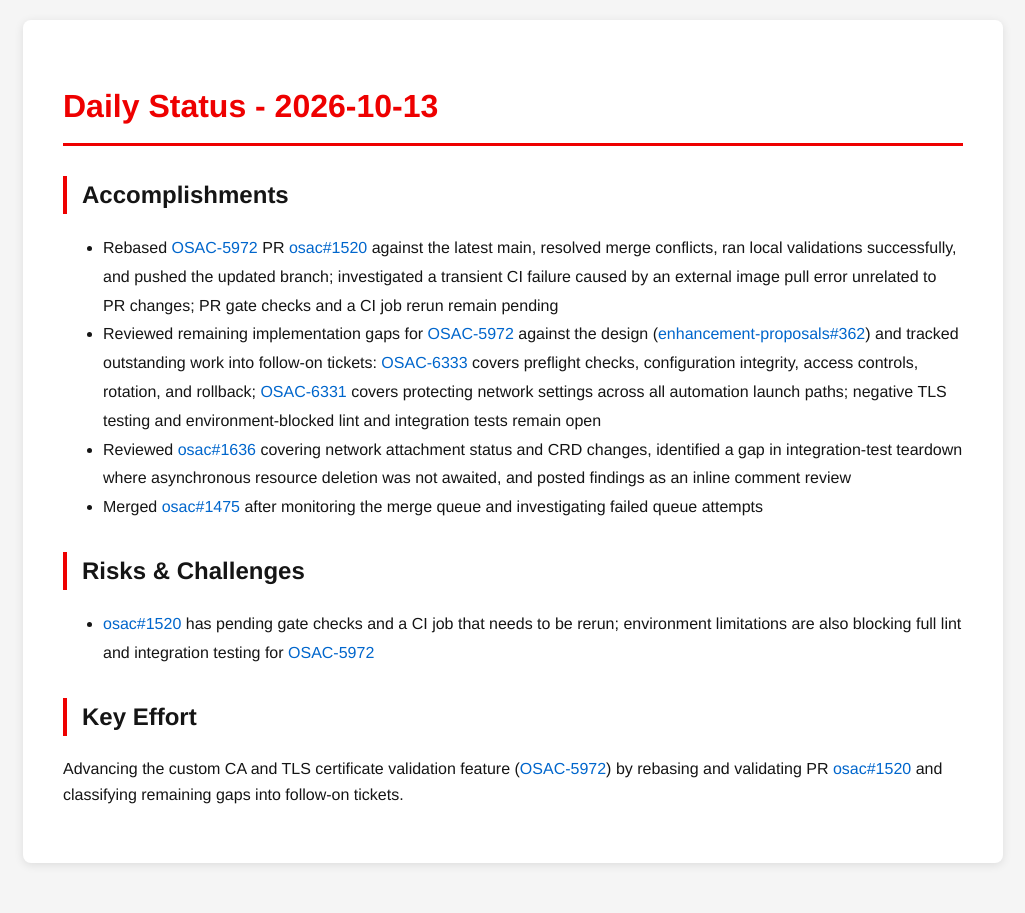
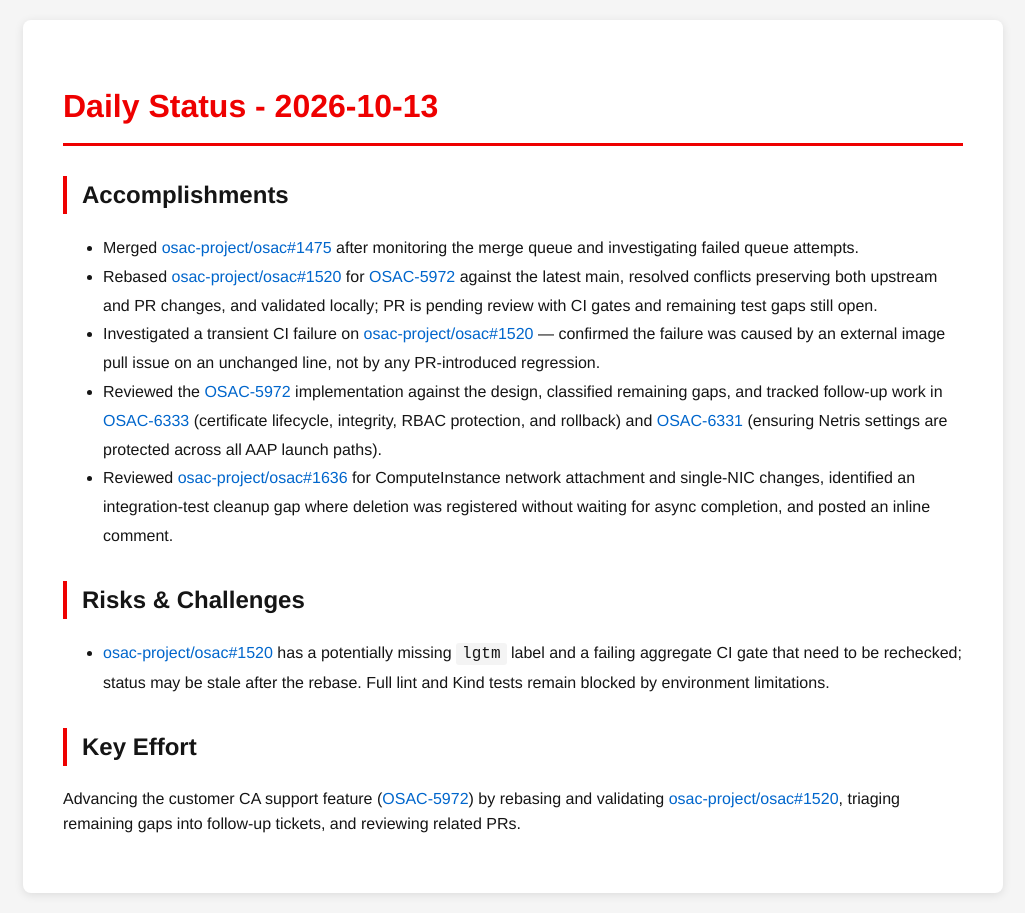
Before and after one commit to tzvatot/daily-status, a Jekyll site: the page built from 2026-10-13.md, in a window 1280 px wide. Shown: the whole page, without its empty margins (127-1152 px from the left). Built offline with Jekyll 4.4.1, drawn with Linux system fonts in a browser that asks for light colours.

Commit message:
Daily status update - 2026-10-13

```diff
--- a/2026-10-13.md
+++ b/2026-10-13.md
@@ -7,13 +7,14 @@ date: 2026-10-13
 # Daily Status - 2026-10-13
 
 ## Accomplishments
-- Rebased [OSAC-5972](https://redhat.atlassian.net/browse/OSAC-5972) PR [osac#1520](https://github.com/osac-project/osac/pull/1520) against the latest main, resolved merge conflicts, ran local validations successfully, and pushed the updated branch; investigated a transient CI failure caused by an external image pull error unrelated to PR changes; PR gate checks and a CI job rerun remain pending
-- Reviewed remaining implementation gaps for [OSAC-5972](https://redhat.atlassian.net/browse/OSAC-5972) against the design ([enhancement-proposals#362](https://github.com/osac-project/enhancement-proposals/pull/362)) and tracked outstanding work into follow-on tickets: [OSAC-6333](https://redhat.atlassian.net/browse/OSAC-6333) covers preflight checks, configuration integrity, access controls, rotation, and rollback; [OSAC-6331](https://redhat.atlassian.net/browse/OSAC-6331) covers protecting network settings across all automation launch paths; negative TLS testing and environment-blocked lint and integration tests remain open
-- Reviewed [osac#1636](https://github.com/osac-project/osac/pull/1636) covering network attachment status and CRD changes, identified a gap in integration-test teardown where asynchronous resource deletion was not awaited, and posted findings as an inline comment review
-- Merged [osac#1475](https://github.com/osac-project/osac/pull/1475) after monitoring the merge queue and investigating failed queue attempts
+- Merged [osac-project/osac#1475](https://github.com/osac-project/osac/pull/1475) after monitoring the merge queue and investigating failed queue attempts.
+- Rebased [osac-project/osac#1520](https://github.com/osac-project/osac/pull/1520) for [OSAC-5972](https://redhat.atlassian.net/browse/OSAC-5972) against the latest main, resolved conflicts preserving both upstream and PR changes, and validated locally; PR is pending review with CI gates and remaining test gaps still open.
+- Investigated a transient CI failure on [osac-project/osac#1520](https://github.com/osac-project/osac/pull/1520) — confirmed the failure was caused by an external image pull issue on an unchanged line, not by any PR-introduced regression.
+- Reviewed the [OSAC-5972](https://redhat.atlassian.net/browse/OSAC-5972) implementation against the design, classified remaining gaps, and tracked follow-up work in [OSAC-6333](https://redhat.atlassian.net/browse/OSAC-6333) (certificate lifecycle, integrity, RBAC protection, and rollback) and [OSAC-6331](https://redhat.atlassian.net/browse/OSAC-6331) (ensuring Netris settings are protected across all AAP launch paths).
+- Reviewed [osac-project/osac#1636](https://github.com/osac-project/osac/pull/1636) for ComputeInstance network attachment and single-NIC changes, identified an integration-test cleanup gap where deletion was registered without waiting for async completion, and posted an inline comment.
 
 ## Risks & Challenges
-- [osac#1520](https://github.com/osac-project/osac/pull/1520) has pending gate checks and a CI job that needs to be rerun; environment limitations are also blocking full lint and integration testing for [OSAC-5972](https://redhat.atlassian.net/browse/OSAC-5972)
+- [osac-project/osac#1520](https://github.com/osac-project/osac/pull/1520) has a potentially missing `lgtm` label and a failing aggregate CI gate that need to be rechecked; status may be stale after the rebase. Full lint and Kind tests remain blocked by environment limitations.
 
 ## Key Effort
-Advancing the custom CA and TLS certificate validation feature ([OSAC-5972](https://redhat.atlassian.net/browse/OSAC-5972)) by rebasing and validating PR [osac#1520](https://github.com/osac-project/osac/pull/1520) and classifying remaining gaps into follow-on tickets.
+Advancing the customer CA support feature ([OSAC-5972](https://redhat.atlassian.net/browse/OSAC-5972)) by rebasing and validating [osac-project/osac#1520](https://github.com/osac-project/osac/pull/1520), triaging remaining gaps into follow-up tickets, and reviewing related PRs.
```
